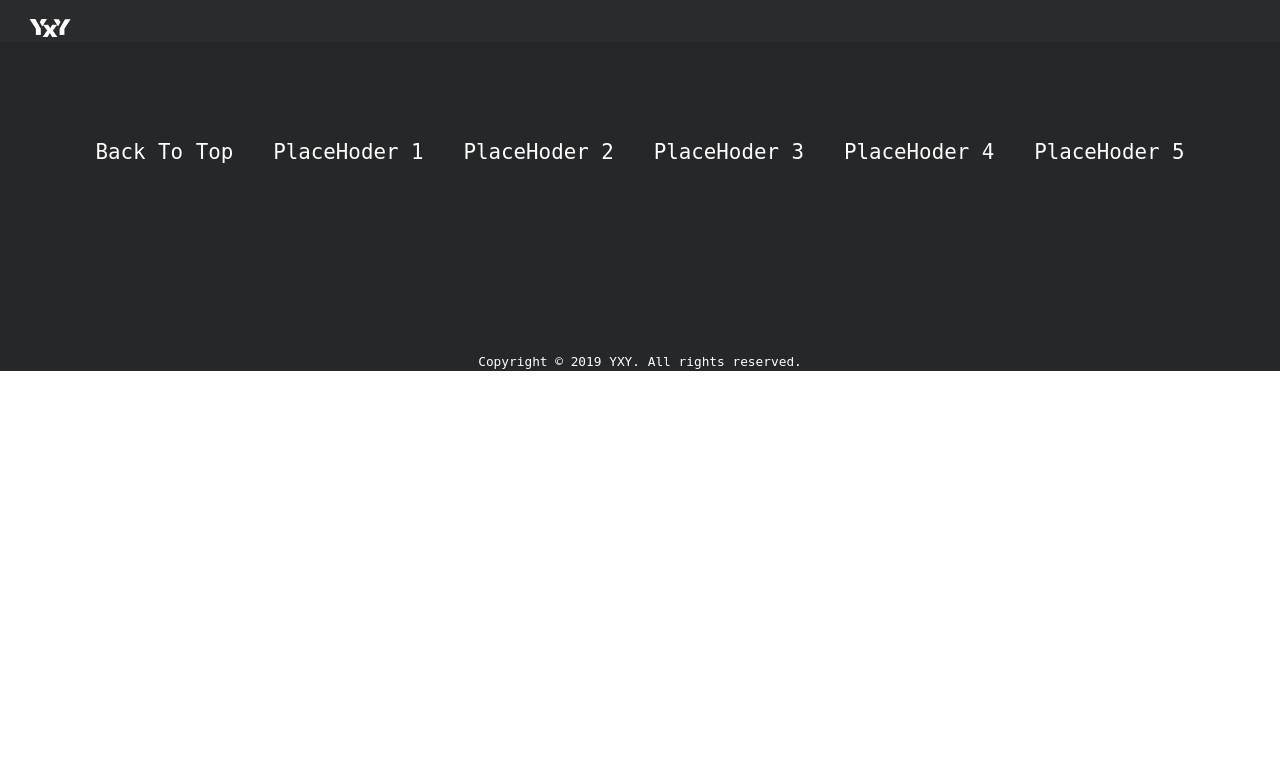
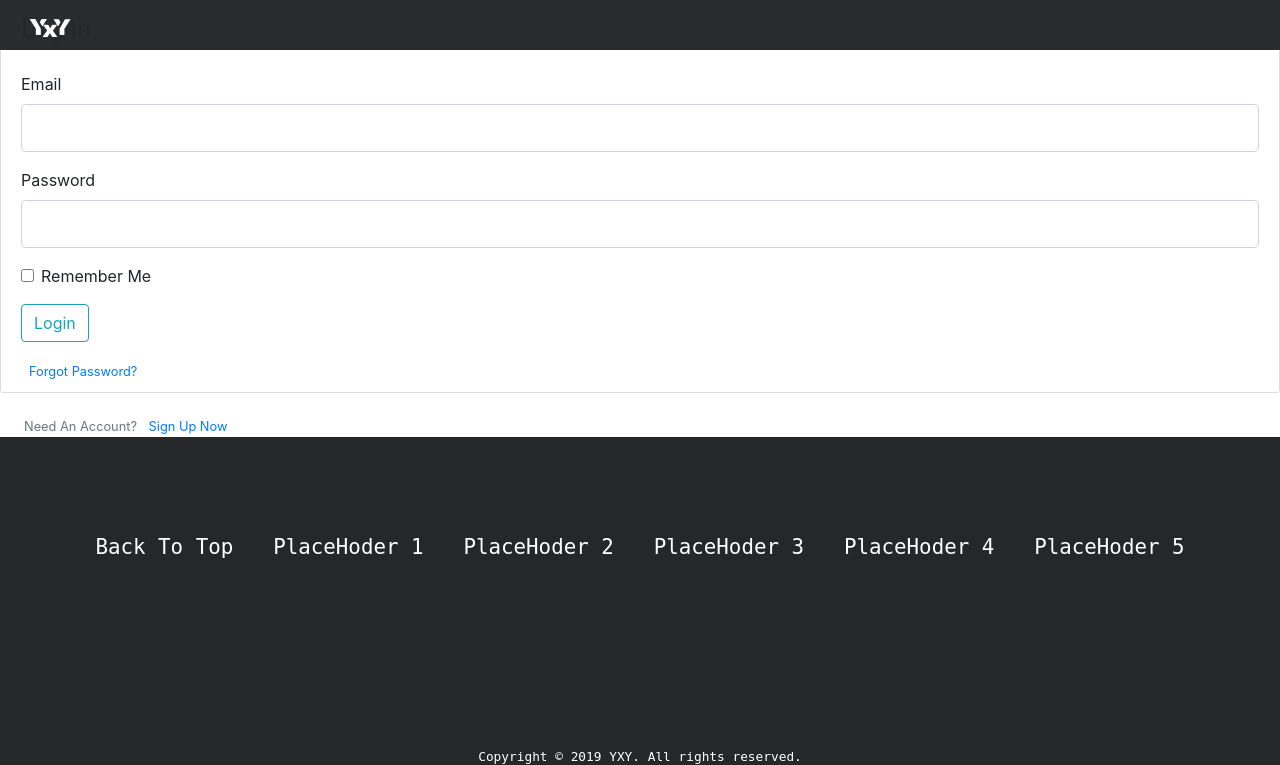
Before and after one commit to xy-241/shopy, a Flask app: page /login in a window 1280 px wide. Shown: the top 765 px of the page. Run offline with Flask 2, Linux system fonts and the light colour scheme; some libraries are stand-ins or nearby versions.

Commit message:
Working on the forms

```diff
--- a/shopy.py
+++ b/shopy.py
@@ -21,7 +21,14 @@
     return render_template('register.html', form=form)
 @app.route("/login", methods=['GET', 'POST'])
 def login():
-    return render_template('login.html')
+    form = LoginForm()
+    if form.validate_on_submit():
+        if form.email.data == 'admin@blog.com' and form.password.data == 'password':
+            flash('You have been logged in!', 'success')
+            return redirect(url_for('home'))
+        else:
+            flash('Login Unsuccessful. Please check username and password', 'danger')
+    return render_template('login.html', form=form)
 
 
 if __name__ == "__main__":
--- a/static/css/nav.css
+++ b/static/css/nav.css
@@ -236,6 +236,7 @@
   .footerSelection p{
     padding-left: 20px;
     padding-right: 20px;
+
   }
   .copyright{
     font-size: .8em;
--- a/templates/layout.html
+++ b/templates/layout.html
@@ -31,7 +31,7 @@
     </nav>
     <div class="logo">
       <!--<img src="img/logo.png" alt="logo" class="logo">-->
-      <a href="index.html"></a>
+      <a href="{{ url_for('home') }}"></a>
     </div>
 
     <div class="logoPosition">
--- a/templates/login.html
+++ b/templates/login.html
@@ -1,12 +1,60 @@
 {% extends "layout.html" %}
 
 {% block cssJs %}
+
 {% endblock cssJs %}
 
 {% block content %}
-<article class="workContent">
+
   <div class="content-section">
+    <form  action="" method="POST">
+      {{ form.hidden_tag() }}
 
+      <fieldset class="form-group">
+        <legend class="border-bottom mb-4">Log In</legend>
+        <div class="form-group">
+            {{ form.email.label(class="form-control-label") }}
+            {% if form.email.errors %}
+                {{ form.email(class="form-control form-control-lg is-invalid") }}
+                <div class="invalid-feedback">
+                    {% for error in form.email.errors %}
+                        <span>{{ error }}</span>
+                    {% endfor %}
+                </div>
+            {% else %}
+                {{ form.email(class="form-control form-control-lg") }}
+            {% endif %}
+        </div>
+        <div class="form-group">
+            {{ form.password.label(class="form-control-label") }}
+            {% if form.password.errors %}
+                {{ form.password(class="form-control form-control-lg is-invalid") }}
+                <div class="invalid-feedback">
+                    {% for error in form.password.errors %}
+                        <span>{{ error }}</span>
+                    {% endfor %}
+                </div>
+            {% else %}
+                {{ form.password(class="form-control form-control-lg") }}
+            {% endif %}
+        </div>
+        <div class="form-check">
+            {{ form.remember(class="form-check-input") }}
+            {{ form.remember.label(class="form-check-label") }}
+        </div>
+      </fieldset>
+      <div class="form-group">
+                {{ form.submit(class="btn btn-outline-info") }}
+            </div>
+            <small class="text-muted ml-2">
+                <a class="text-primary" href="#">Forgot Password?</a>
+            </small>
+    </form>
   </div>
-</article>
+  <div class="ml-4">
+        <small class="text-muted">
+            Need An Account? <a class="ml-2 text-primary" href="{{ url_for('register') }}">Sign Up Now</a>
+        </small>
+    </div>
+
 {% endblock content %}
```
Also changed, not shown: other parts of templates/layout.html (+19 -12 lines), templates/home.html (+10 -7 lines), templates/register.html (+12 -6 lines), static/css/register.css (added).
